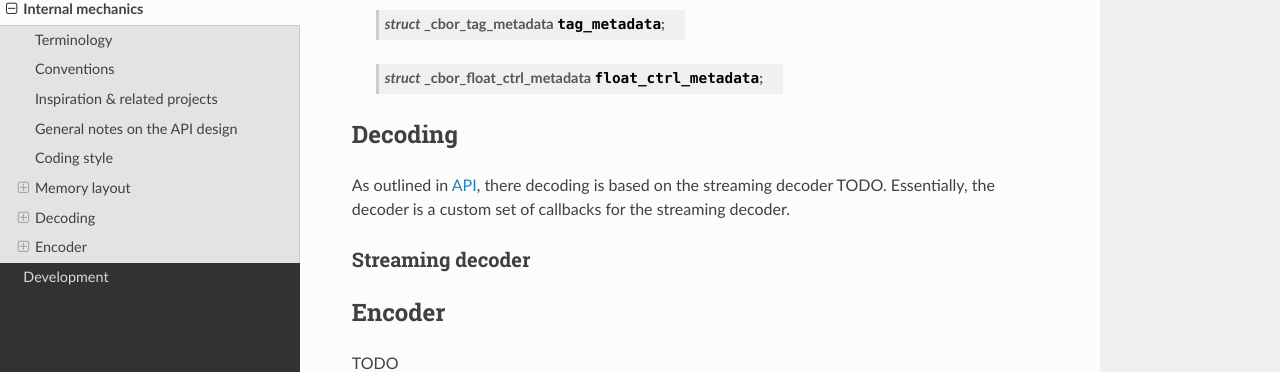
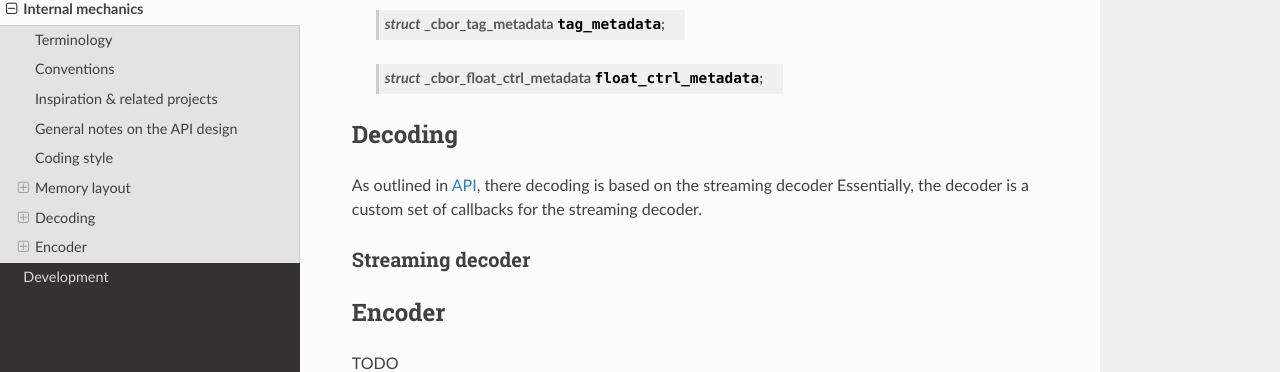
Before and after one commit to PJK/libcbor, a Sphinx documentation site: the page built from doc/source/internal.rst, in a window 1280 px wide and 900 px high, scrolled down 2681 px. Shown: the part 285-657 px from the top of the window. Built offline with Sphinx 7.4.7 and the Read the Docs theme 2.0.0, drawn with Linux system fonts in a browser that asks for light colours.

Commit message:
Reconfigure CPPcheck suppressions, take 5 + minor doc fixes

```diff
--- a/doc/source/development.rst
+++ b/doc/source/development.rst
@@ -45,6 +44,6 @@ Live preview of docs
   make livehtml
 
 Testing and code coverage
-~~~~~~~~~~~~~~~~~~~~~~
+~~~~~~~~~~~~~~~~~~~~~~~~~~~
 
 Please refer to :doc:`tests`
--- a/doc/source/internal.rst
+++ b/doc/source/internal.rst
@@ -122,7 +122,7 @@ Generally speaking, data items consist of three parts:
 Decoding
 ---------
 
-As outlined in :doc:`api`, there decoding is based on the streaming decoder TODO. Essentially, the decoder is a custom set of callbacks for the streaming decoder.
+As outlined in :doc:`api`, there decoding is based on the streaming decoder Essentially, the decoder is a custom set of callbacks for the streaming decoder.
 
 Streaming decoder
 ~~~~~~~~~~~~~~~~
```
Also changed, not shown: other parts of doc/source/development.rst (+0 -1 lines), 1 other file.
